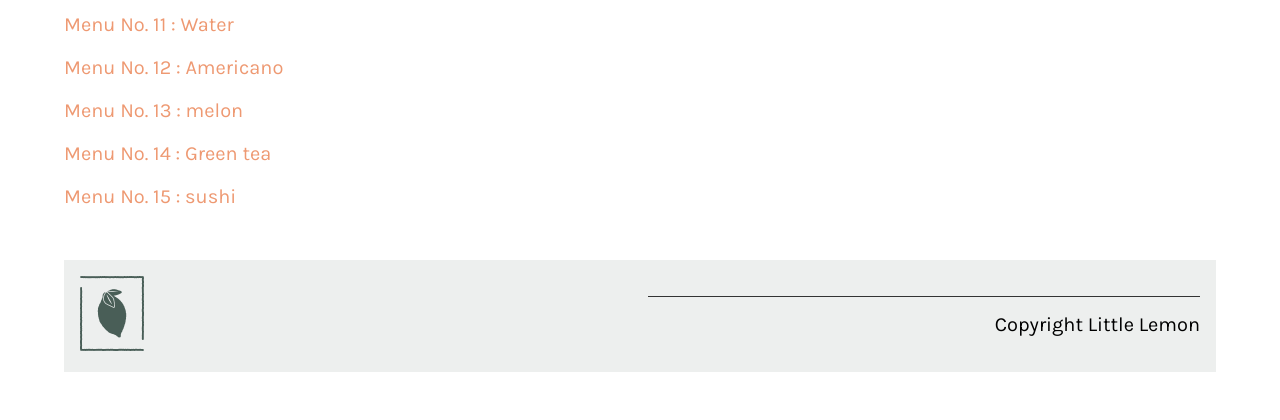
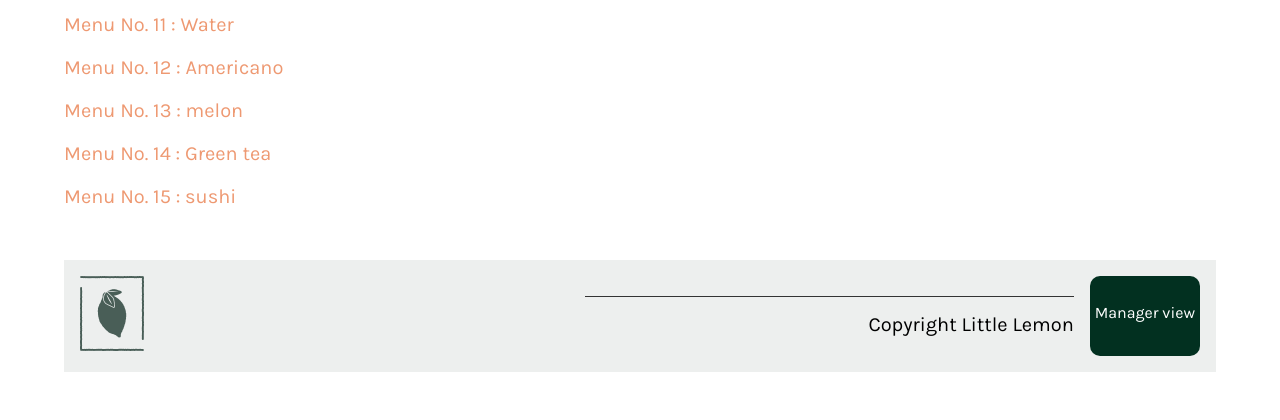
Before and after one commit to ferfernny/Little-Lemon-API-Project, a Django app: template LittleLemonAPI/templates/menu.html in a window 1280 px wide. Shown: the part 650-1070 px from the top of the page. Run offline with Django 4.2, Linux system fonts and the light colour scheme; the template is opened without the code that fills it: values that come from a table or form of the project are taken from there, others are empty; data comes from the database, SQL or seed files in the repository; both versions use the stored data as it was after the commit; some web fonts are replaced.

Commit message:
manager view

```diff
--- a/LittleLemonAPI/templates/partials/_footer.html
+++ b/LittleLemonAPI/templates/partials/_footer.html
@@ -1,4 +1,16 @@
 {% load static %}
+<style>
+    .manager-link {
+        color: white;
+        background-color: rgb(2, 48, 32);
+        padding: 27px 5px;  /* Add padding for better visual appearance */
+        border-radius: 10px; /*Add border-radius for rounded corners */
+        text-decoration: none; /* Remove default underline for links */
+        position: sticky; /* Set the position to fixed */
+        bottom: 5px; /* Adjust the top position */
+        right: 5px; /* Adjust the right position */
+    }
+</style>
 <footer>
     <article>
         <img src="{% static 'img/logo_footer.png' %}"/>
@@ -6,4 +18,5 @@
     <article>
         <p>Copyright Little Lemon </p>
     </article>
+    <a href="{% url 'manager_view' %}" class="manager-link">Manager view</a>
 </footer>
--- a/LittleLemonAPI/urls.py
+++ b/LittleLemonAPI/urls.py
@@ -4,18 +4,19 @@ from rest_framework.authtoken.views import obtain_auth_token
 
 urlpatterns = [
     path('', views.home, name="home"),
-    path('menu-item', views.menu, name="menu"),
-    path('menu-items',views.MenuItems.as_view({'get':'list'}), name="menu_items"),
-    path('menu-items/<int:pk>',views.SingleMenuItem.as_view(), name="menu_items_id"),
+    path('menu-item/', views.menu, name="menu"),
+    path('menu-items/',views.MenuItems.as_view({'get':'list'}), name="menu_items"),
+    path('menu-items/<int:pk>/',views.SingleMenuItem.as_view(), name="menu_items_id"),
     #User group management endpoints
-    path('groups/manager/users', views.Managers.as_view()),
-    path('groups/manager/users/<int:pk>', views.DeleteManager.as_view()),
-    path('groups/delivery-crew/users', views.DeliveryCrew.as_view()),
-    path('groups/delivery-crew/users/<int:pk>', views.DeleteDeliveryCrew.as_view()),
+    path('groups/manager/views', views.manager, name='manager_view'),
+    path('groups/manager/users/', views.Managers.as_view(), name='users_manager'),
+    path('groups/manager/users/<int:pk>/', views.DeleteManager.as_view(), name="userid_manager"),
+    path('groups/delivery-crew/users/', views.DeliveryCrew.as_view(), name='users_delivery_crew'),
+    path('groups/delivery-crew/users/<int:pk>/', views.DeleteDeliveryCrew.as_view(), name="userid_delivery_crew"),
     #Cart management endpoints
     path('cart/menu-items', views.cart.as_view(), name="cart"),
     #Order management endpoints
-    path('order', views.order, name="order"),
-    path('orders', views.Orders.as_view(), name='orders'),
-    path('orders/<int:pk>', views.SingleOrder.as_view(), name='orders_id'),
+    path('order/', views.order, name="order"),
+    path('orders/', views.Orders.as_view(), name='orders'),
+    path('orders/<int:pk>/', views.SingleOrder.as_view(), name='orders_id'),
 ]
--- a/LittleLemonAPI/views.py
+++ b/LittleLemonAPI/views.py
@@ -22,6 +22,12 @@ def menu(request):
     menu_data = MenuItem.objects.all()
     main_data = {"menu":menu_data}
     return render(request, 'menu.html', main_data)
+
+def manager(request):
+    manager_data = User.objects.filter(groups__name="Manager")
+    delivery_crew_data = User.objects.filter(groups__name="Delivery crew")
+    main_data = {"manager" : manager_data, "delivery_crew" : delivery_crew_data}
+    return render(request, 'manager_view.html', main_data)
 
 def order(request):
     order_data = Order.objects.all()
```
Also changed, not shown: LittleLemonAPI/templates/manager_view.html (added, +23 -0 lines), db.sqlite3.
